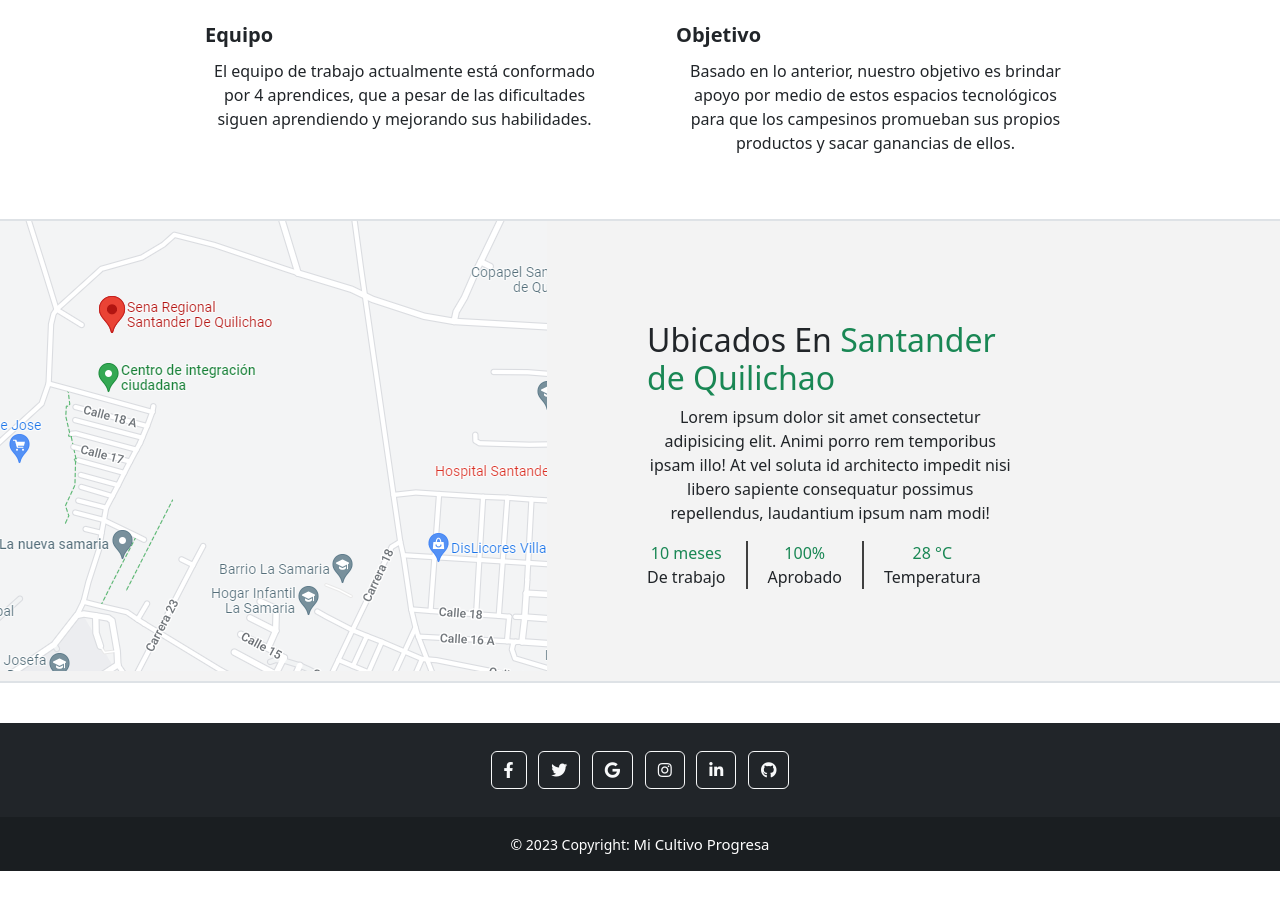
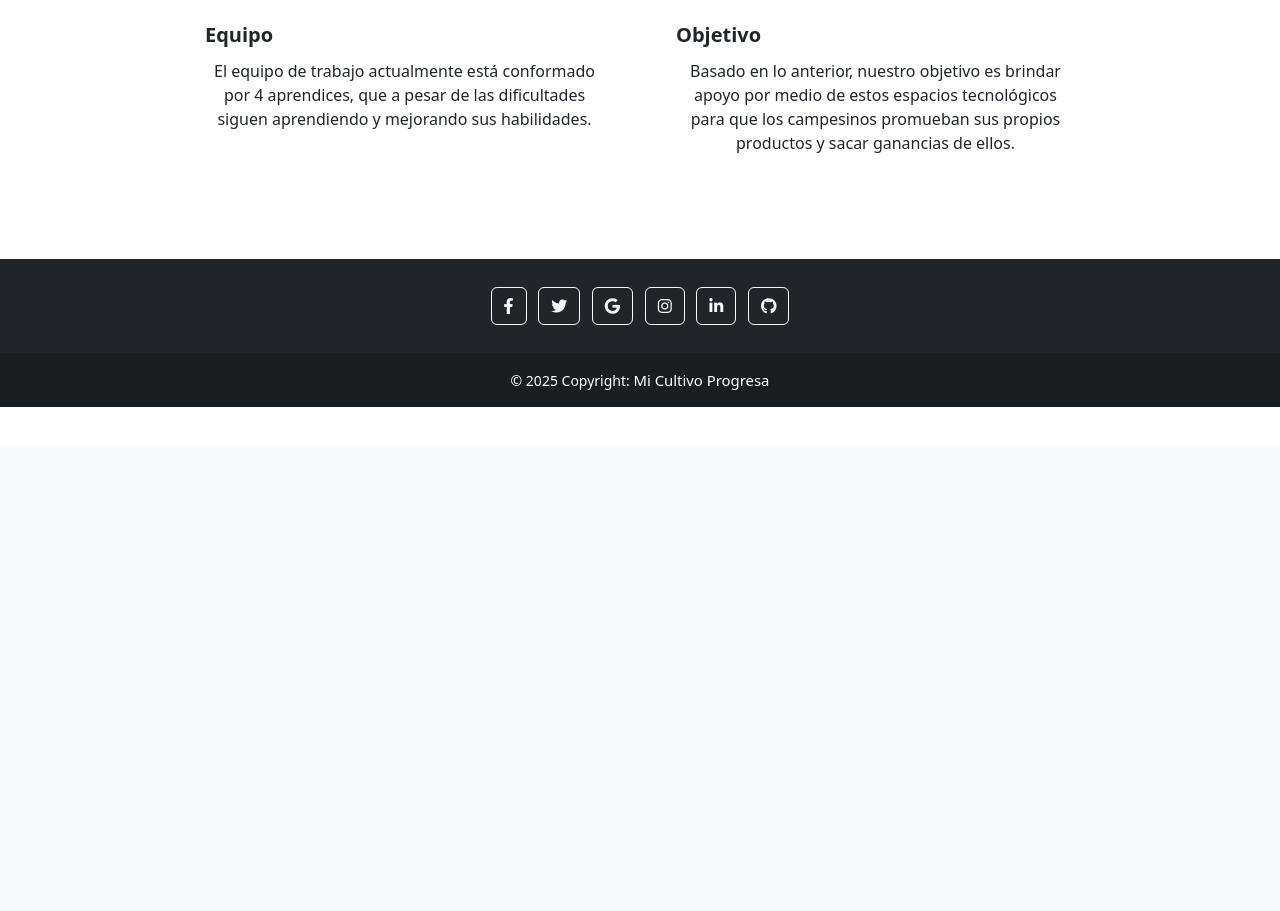
Before and after one commit to BristhynGP/ProjectMC, a Django app: page / in a window 1280 px wide. Shown: the part 2005-2916 px from the top of the page. After the commit the page ends 2412 px from the top, so only its background shows below. Run offline with Django 4.2, Linux system fonts and the light colour scheme; some libraries are stand-ins or nearby versions.

Commit message:
Change index model

```diff
--- a/AppMC/templates/social/index.html
+++ b/AppMC/templates/social/index.html
@@ -107,33 +107,6 @@
 
     </section>
 
-<!--========================================================== -->
-<!--UBICACIÓN-->
-<!--========================================================== -->
-
-<div id="local" class="border-top border-bottom border-2">
-    <div class="mapa"></div>
-    <div>
-        <div class="wrapper">
-            <h2>Ubicados En <span class="text-success"> Santander de Quilichao</span></h2>
-            <p>Lorem ipsum dolor sit amet consectetur adipisicing elit. Animi porro rem temporibus ipsam illo! At vel soluta id architecto impedit nisi libero sapiente consequatur possimus repellendus, laudantium ipsum nam modi!</p>
-            <section class="d-flex" id="numeros-local">
-                <div>
-                    <p class="text-success">10 meses</p>
-                    <p>De trabajo</p>
-                </div>
-                <div>
-                    <p class="text-success">100%</p>
-                    <p>Aprobado</p>
-                </div>
-                <div>
-                    <p class="text-success">28 °C</p>
-                    <p>Temperatura</p>
-                </div>
-            </section>
-        </div>
-    </div>
-</div>
 
 <!--========================================================== -->
 <!--PIE DE PAGINA-->
@@ -180,7 +153,7 @@
 
 	<!-- Copyright -->
 	<div class="text-center p-3" style="background-color: rgba(0, 0, 0, 0.2);">
-	  © 2023 Copyright:
+	  © 2025 Copyright:
 	  <a class="text-white text-decoration-none">Mi Cultivo Progresa</a>
 	</div>
 	<!-- Copyright -->
```
